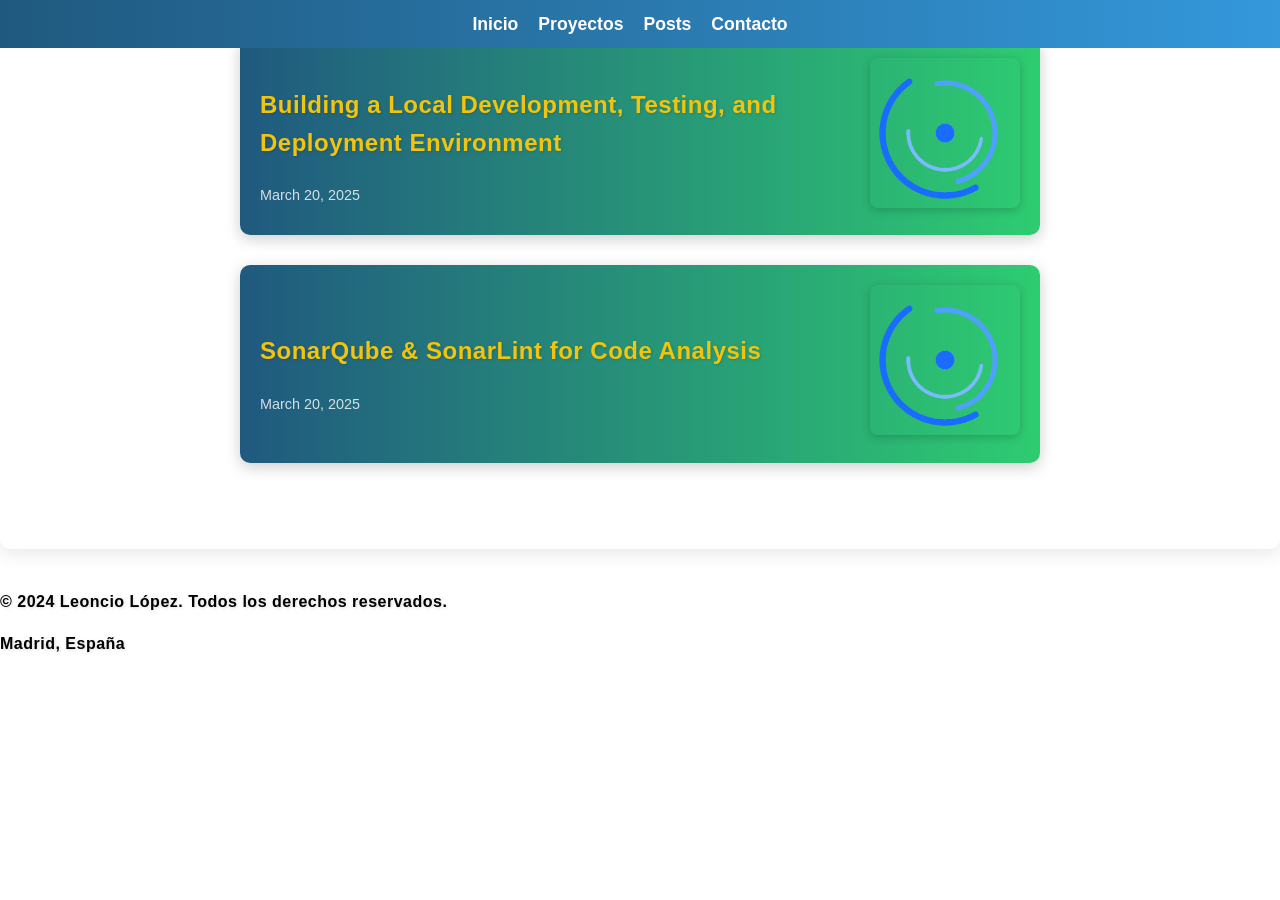
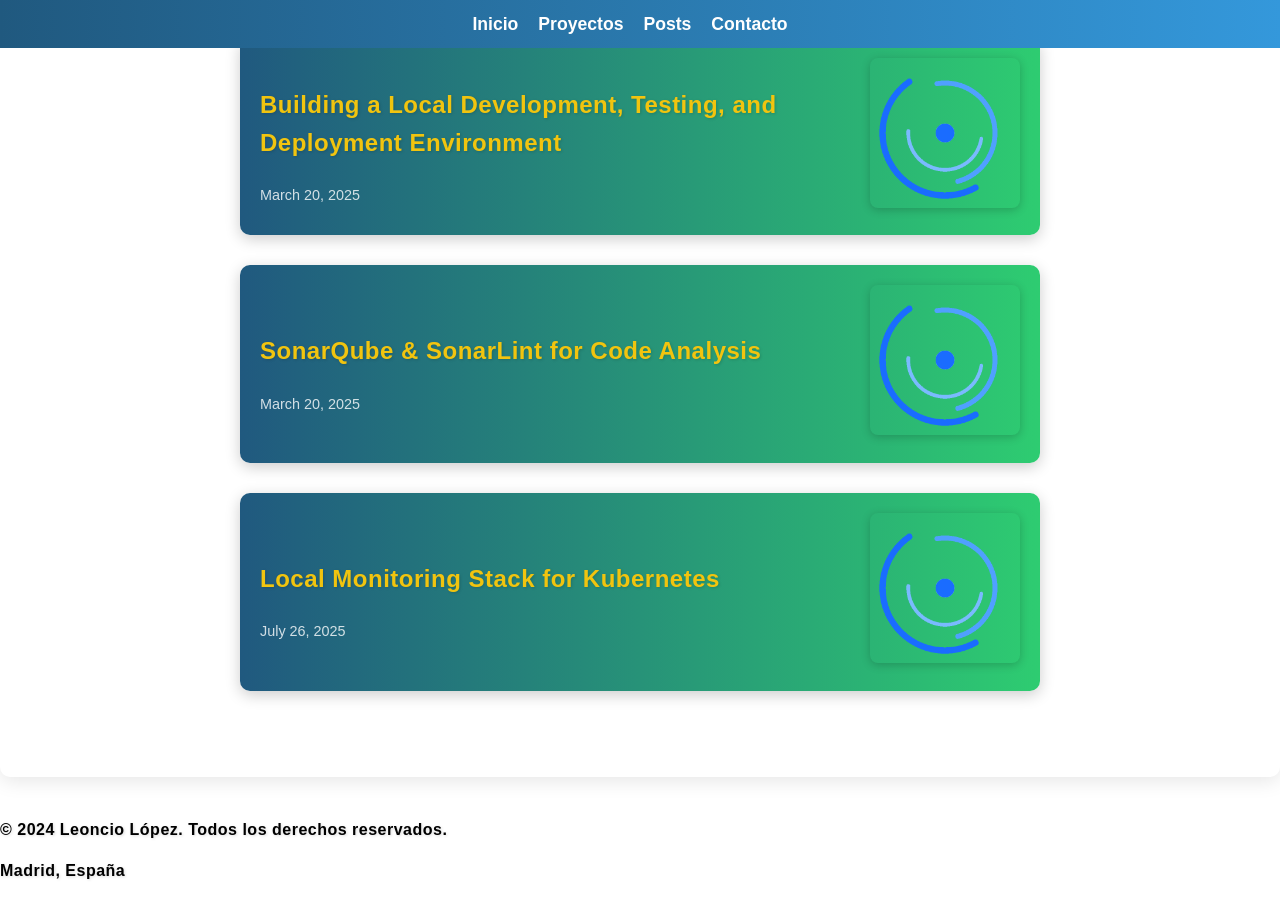
Before and after one commit to leobip/leobip.github.io, a Jekyll site: the page built from _projects/2025-07-26-local-monitoring-env.md, in a window 1280 px wide and 900 px high, scrolled down 1753 px. Built offline with Jekyll 4.4.1, drawn with Linux system fonts in a browser that asks for light colours; some web fonts are replaced; before the commit the page ends 2425 px from its top, so only the background shows below that; some of the changed lines change nothing that is shown.

Commit message:
publish monitoring

```diff
--- a/2025-07-26-local-monitoring-env.md
+++ b/_projects/2025-07-26-local-monitoring-env.md
@@ -3,7 +3,7 @@
 layout: projects
 image: "/images/projects/2025-07-26-monitoring.png"
 theme: monitoring
-date: '2025-07-26 18:14:06'
+date: '2025-07-26 18:32:04'
 ---
 
 # 📡 Local Monitoring Stack for Kubernetes (Prometheus + Grafana + Kafka)
```
Also changed, not shown: 2 other files.
